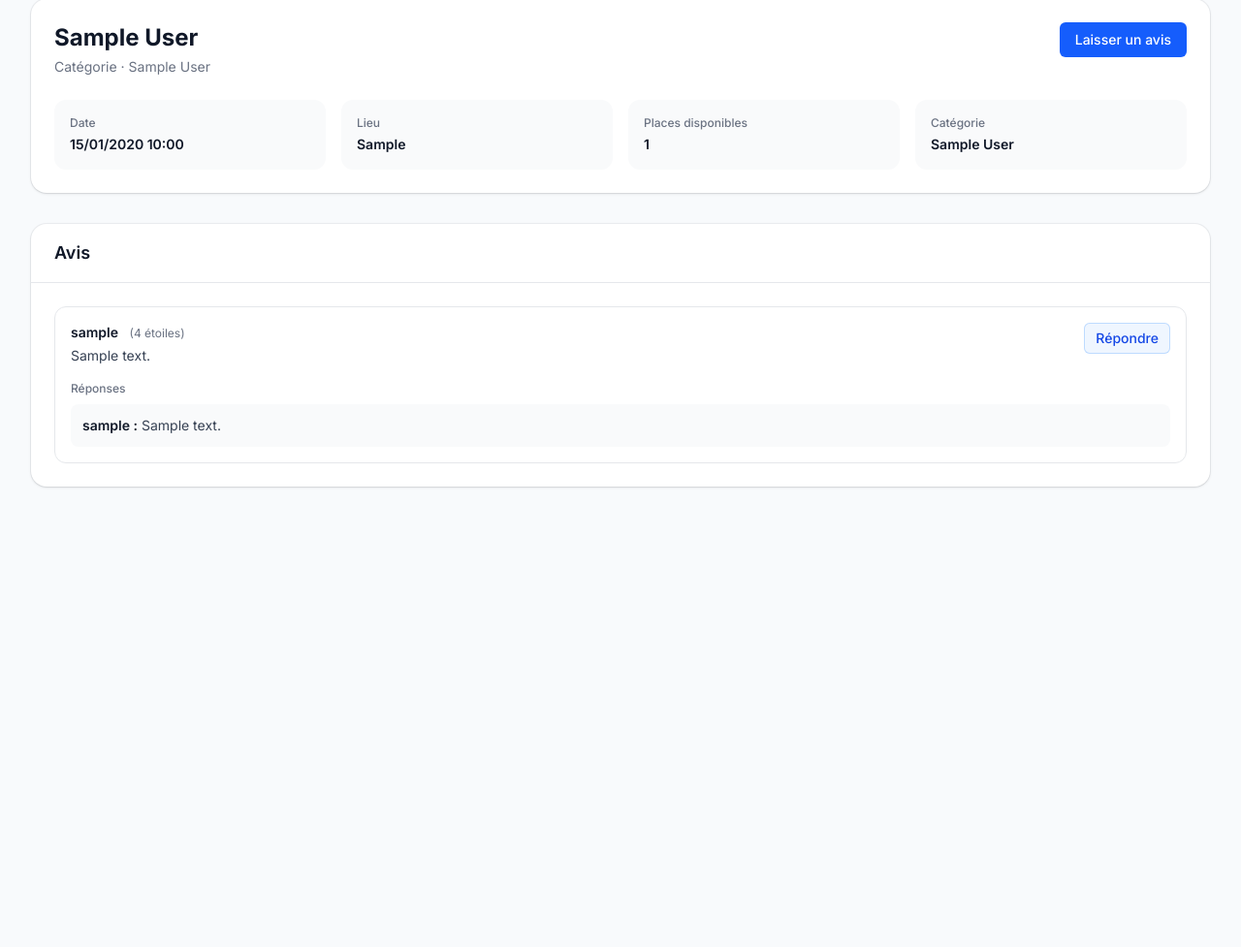
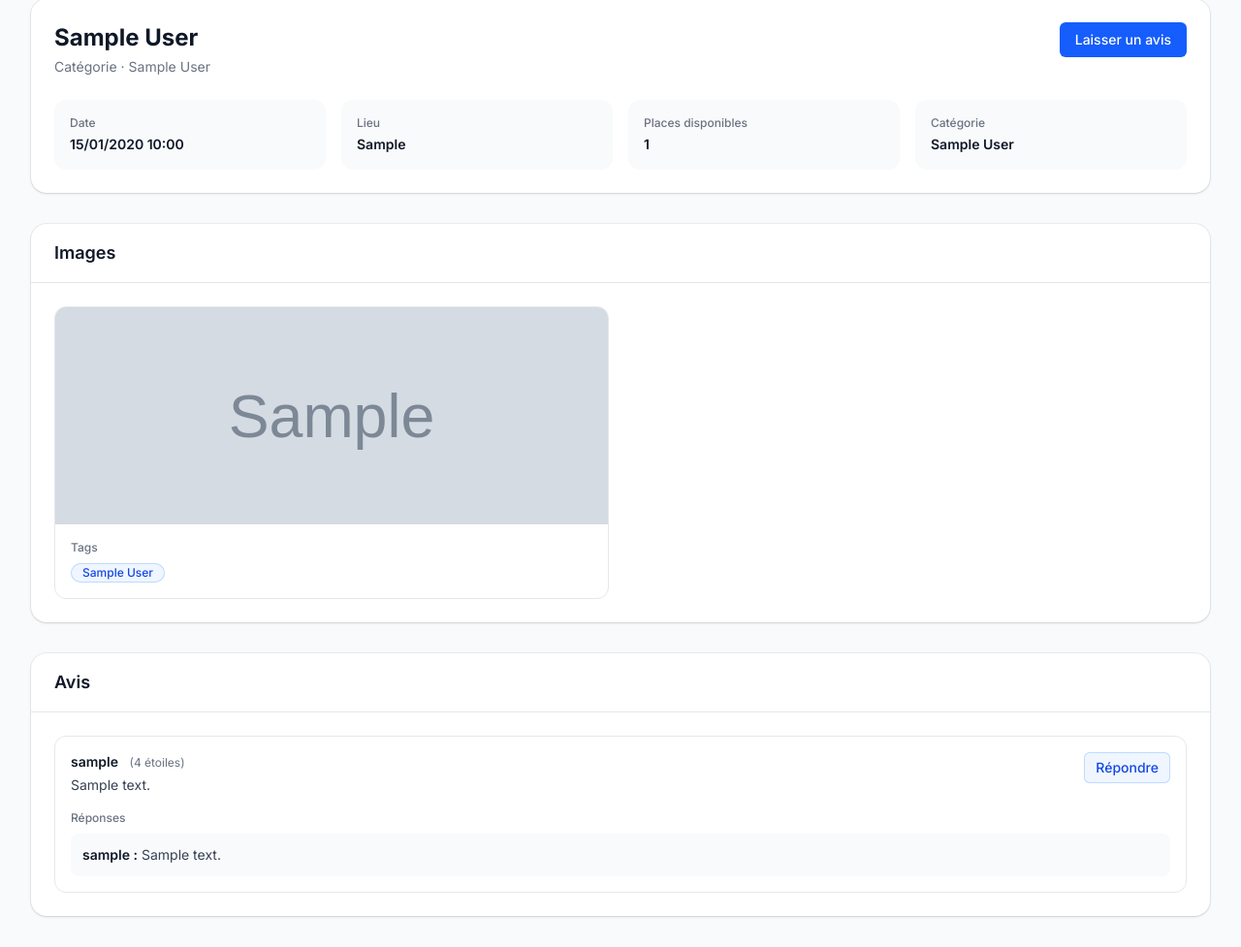
Before and after one commit to szparadyse/Event-Manager, a Django app: page /accounts/events/1/ in a window 1280 px wide. Shown: the part 93-1070 px from the top of the page at 97% size. Before the commit the page ends 596 px from the top, so only its background shows below. Run offline with Django 5.2, Linux system fonts and the light colour scheme; tables that the repository leaves empty hold one stand-in row (values such as "Sample post"); grey boxes marked "Sample" are stand-in pictures; style sheets or scripts are compiled from the project's sources; some libraries are stand-ins or nearby versions.

Commit message:
`o date with 'origin/dev-axel'.

```diff
--- a/eventManager/accounts/templates/event_details.html
+++ b/eventManager/accounts/templates/event_details.html
@@ -49,6 +49,36 @@
         </div>
       </div>
     </div>
+
+    <!-- Galerie d'images de l'événement -->
+    {% if event.images.all %}
+    <div class="mt-8 overflow-hidden rounded-2xl bg-white shadow-sm ring-1 ring-gray-900/5">
+      <div class="px-6 py-4 border-b border-gray-200">
+        <h2 class="text-lg font-semibold text-gray-900">Images</h2>
+      </div>
+      <div class="p-6">
+        <ul role="list" class="grid grid-cols-1 gap-6 sm:grid-cols-2 ">
+          {% for image in event.images.all %}
+          <li class="rounded-xl border border-gray-200 bg-white overflow-hidden">
+            {% if image.image %}
+            <img src="{{ image.image.url }}" alt="Image de {{ event.title }}" class="h-56 w-full object-cover">
+            {% endif %}
+            <div class="p-4">
+              <p class="text-xs font-medium text-gray-500 mb-2">Tags</p>
+              <div class="flex flex-wrap gap-2 ">
+                {% for tag in image.tags.all %}
+                <span class="inline-flex items-center rounded-full bg-blue-50 px-2 py-0.5 text-xs font-medium text-blue-700 ring-1 ring-inset ring-blue-200 px-3 ">{{ tag.name }}</span>
+                {% empty %}
+                <span class="text-sm text-gray-500">Aucun tag</span>
+                {% endfor %}
+              </div>
+            </div>
+          </li>
+          {% endfor %}
+        </ul>
+      </div>
+    </div>
+    {% endif %}
 
     <!-- Avis -->
     <div class="mt-8 overflow-hidden rounded-2xl bg-white shadow-sm ring-1 ring-gray-900/5">
```
